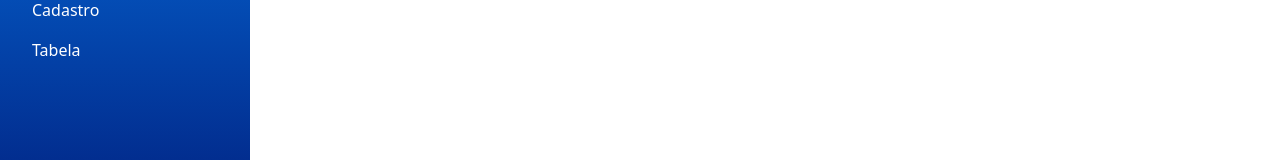
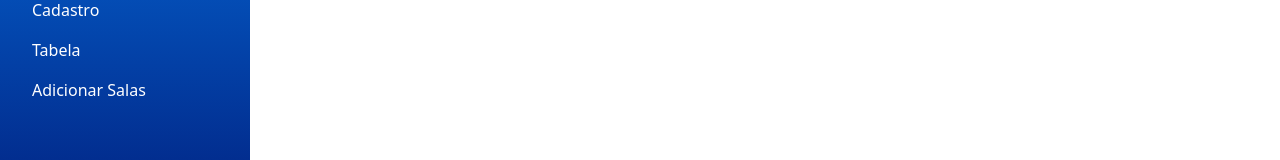
Before and after one commit to rodrigosantossilv/st.solucoesR, a Vue app: page /sidebar in a window 1280 px wide. Shown: the part 338-498 px from the top of the page. Built offline with nearby package versions, Linux system fonts and the light colour scheme; data requests are answered from the project's data file.

Commit message:
Tabela salas incompleta

```diff
--- a/src/components/Sidebar.vue
+++ b/src/components/Sidebar.vue
@@ -40,9 +40,20 @@
               >Tabela</a
             >
           </li>
+          <li class="nav-item">
+            <a class="nav-link text-white" @click="mostrarSala" href="#"
+              >Adicionar Salas</a
+            >
+          </li>
         </ul>
       </div>
 
+        <!-- Tabela para cadastrar sala e mostra salas cadastradas-->
+
+
+
+
+    <!-- Tabela Alunos-->
       <div v-if="mostrarTabelaExibida" class="table-container p-3">
     <h2>Tabela de Usuários</h2>
     <input
@@ -76,7 +87,6 @@
                         <button>Remover</button>
                     </td>
                 </tr>
-                <!-- Adicione mais linhas conforme necessário -->
             </tbody>
         </table>
     </div>
@@ -84,6 +94,7 @@
 
 
         <!-- Formulário para cadastrar novo aluno -->
+
         <div v-if="mostrarFormulario" class="form-container">
           <h2>Cadastrar usuário</h2>
           <form @submit.prevent="cadastrarAluno">
@@ -175,7 +186,9 @@
           </form>
         </div>
 
+
         <!-- TABELAS DO KANBAN-->
+
         <div
           v-show="mostrarTodosChamados || categoriaVisivel === 'Analise'"
           id="Análise"
@@ -412,6 +425,7 @@ export default {
       mostrarFormulario: false,
       mostrarChamadosManutençao: false,
       mostrarTabelaExibida: false,
+      mostrarTabelaSala: false,
 
       novoAluno: {
         senha: "",
@@ -461,6 +475,7 @@ export default {
   this.mostrarTodosChamados = true;
   this.mostrarFormulario = false;
   this.mostrarChamadosManutençao = false;
+  this.mostrarTabelaSala = false;
 },
 
 chamadosManuntencao() {
@@ -469,6 +484,7 @@ chamadosManuntencao() {
   this.mostrarChamadosManutençao = true;
   this.mostrarFormulario = false;
   this.mostrarTabelaExibida = false;
+  this.mostrarTabelaSala = false;
 },
 
 mostrarCadastro() {
@@ -477,6 +493,7 @@ mostrarCadastro() {
   this.mostrarTodosChamados = false;
   this.mostrarTabelaExibida = false;
   this.mostrarChamadosManutençao = false;
+  this.mostrarTabelaSala = false;
 },
 
 mostrarTabela() {
@@ -485,8 +502,16 @@ mostrarTabela() {
   this.mostrarChamadosManutençao = false;
   this.mostrarTodosChamados = false;
   this.mostrarFormulario = false;
+  this.mostrarTabelaSala = false;
 },
-
+  mostrarSala(){
+    this.categoriaVisivel = null,
+    this.mostrarTabelaSala = true;
+    this.mostrarChamadosManutençao = false;
+    this.mostrarFormulario = false;
+    this.mostrarTodosChamados = false;
+    this.mostrarTabelaExibida = false;
+  },
     editarAluno(id) {
       // Lógica para editar o aluno
       console.log("Editar aluno com ID:", id);
@@ -536,6 +561,8 @@ mostrarTabela() {
       this.mostrarTodosChamados = true;
       this.mostrarFormulario = false; // Esconde o formulário
       this.mostrarTabelaExibida = false;
+      this.mostrarTabelaSala = false;
+
 
     },
     chamadosManuntencao() {
@@ -543,6 +570,8 @@ mostrarTabela() {
       this.mostrarTodosChamados = true;
       this.mostrarFormulario = false; // Esconde o formulário
       this.mostrarTabelaExibida = false;
+      this.mostrarTabelaSala = false;
+
 
     },
     mostrarCadastro() {
@@ -550,6 +579,8 @@ mostrarTabela() {
       this.categoriaVisivel = false; // Reseta a categoria visível
       this.mostrarTodosChamados = false; // Esconde todos os itens
       this.mostrarTabelaExibida = false;
+      this.mostrarTabelaSala = false;
+
 
     },
 
```
